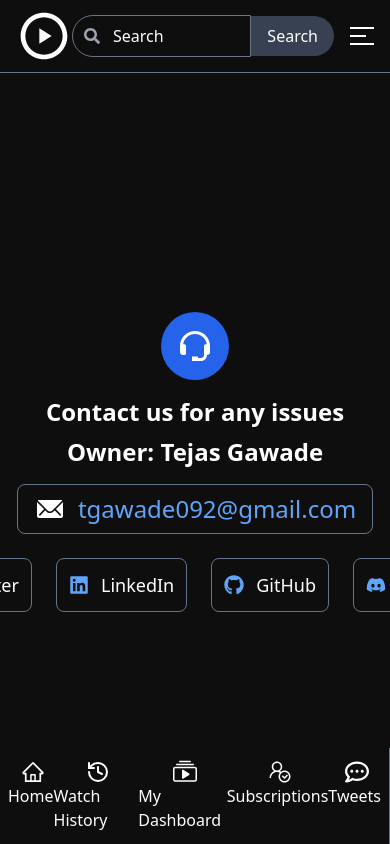
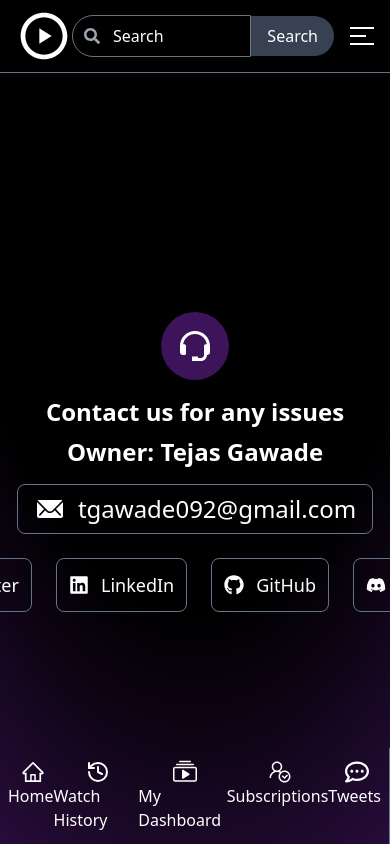
Before and after one commit to tejasg99/StreamTube-frontend, a React (Vite) app: page /support in a window 390 px wide. Built offline with nearby package versions, Linux system fonts and the light colour scheme; no server answers; what @fvilers/disable-react-devtools would draw is missing.

Commit message:
UI fixes

```diff
--- a/src/App.jsx
+++ b/src/App.jsx
@@ -41,7 +41,7 @@ function App() {
   }
 
   return (
-    <div className="h-screen overflow-y-auto bg-[#0e0e0e] text-white scrollbar-hide">
+    <div className="h-screen overflow-y-auto bg-[#0e0e0e] text-white scrollbar-hide [background:radial-gradient(125%_125%_at_50%_10%,#000_50%,#3d135a_100%)]">
       <Header />
       <div className="flex min-h-[calc(100vh-66px)] sm:min-h-[calc(100vh-82px)]">
         <Sidebar />
--- a/src/api/authAPI.js
+++ b/src/api/authAPI.js
@@ -27,7 +27,7 @@ instance.interceptors.response.use(
 
     async(error) => {
         const originalRequest = error.config;
-        if(error?.response?.data?.error === "jwt expired" && !originalRequest._retry) {
+        if(error?.response?.data === "jwt expired" && !originalRequest._retry) {
             originalRequest._retry = true
             try {
                 console.log("Access token is being refreshed")
--- a/src/components/Header/Header.jsx
+++ b/src/components/Header/Header.jsx
@@ -67,7 +67,7 @@ function Header() {
   }, [location.pathname]);
 
   return (
-    <header className="z-[9999] sticky inset-x-0 top-0 w-full text-white bg-[#0e0e0e] px-4 border-b border-b-slate-500">
+    <header className="z-[9999] sticky inset-x-0 top-0 w-full text-white bg-black px-4 border-b border-b-slate-500">
       <nav className="flex justify-between items-center py-2">
         <Link to="/" className="flex items-center w-2/12">
           <Logo className="shrink-0 sm:w-[8rem]" mobile={true} />
--- a/src/components/Sidebar.jsx
+++ b/src/components/Sidebar.jsx
@@ -64,7 +64,7 @@ function Sidebar() {
 
   return (
     <aside
-      className={`z-40 group absolute border-r border-r-slate-500 inset-x-0 bottom-0 w-full shrink-0 bg-[#0e0e0e] px-2 py-2 sm:absolute sm:inset-y-0 sm:max-w-[70px] sm:py-6 sm:hover:max-w-[250px] ${
+      className={`z-40 group absolute border-r border-r-slate-500 inset-x-0 bottom-0 w-full shrink-0 bg-transparent px-2 py-2 sm:absolute sm:inset-y-0 sm:max-w-[70px] sm:py-6 sm:hover:max-w-[250px] ${
         fullSize ? "lg:sticky lg:max-w-[250px]" : ""
       }`}
     >
--- a/src/pages/Channel/ChannelAbout.jsx
+++ b/src/pages/Channel/ChannelAbout.jsx
@@ -51,11 +51,11 @@ function ChannelAbout() {
   return (
     <div className='text-white p-6 rounded-lg shadow-lg max-w-md'>
         {" "}
-        <h2 className='text-xl font-semibold mb-4 text-blue-300'>About</h2>
-        <h1 className='text-3xl font-semibold mb-4 text-blue-500'>
+        <h2 className='text-xl font-semibold mb-4 text-slate-50'>About</h2>
+        <h1 className='text-3xl font-semibold mb-4 text-white'>
             {channel?.fullname}
         </h1>
-        <p className=" mb-4 text-blue-500">
+        <p className=" mb-4 text-slate-300">
             {channelAbout?.description || "No description provided for this channel"}
         </p>
         <div className='space-y-3'>
@@ -63,11 +63,11 @@ function ChannelAbout() {
             {channelDetails.map((detail, index) => (
                 <div key={index} className='flex items-center'>
                     {" "}
-                    <detail.icon className="text-blue-400 mr-3 text-xl" />{" "}
+                    <detail.icon className="text-slate-200 mr-3 text-xl" />{" "}
                     {detail.link ? (
                         <Link
                         to={detail.link}
-                        className='text-purple-200 hover:text-blue-400 transition duration-300'>
+                        className='text-slate-300 hover:text-white transition duration-300'>
                             {detail.text}
                         </Link>
                     ):(
--- a/src/pages/Home.jsx
+++ b/src/pages/Home.jsx
@@ -38,7 +38,7 @@ function Home() {
 
   return (
     <>
-      <section className='w-full bg-[#0e0e0e] pb-[70px] sm:ml-[70px] sm:pb-0 lg:ml-0'>
+      <section className='w-full bg-transparent pb-[70px] sm:ml-[70px] sm:pb-0 lg:ml-0'>
         <div className='grid grid-cols-[repeat(auto-fit,_minmax(300px,_1fr))] gap-4 p-4'>
           {isFetched &&
           data?.pages.map((page, index) => {
--- a/src/pages/Support.jsx
+++ b/src/pages/Support.jsx
@@ -26,7 +26,7 @@ const Support = () => {
     <section className="w-full flex justify-start items-center">
       <div className="bg-transparent text-white p-8 rounded-lg  w-full">
         <div className="flex flex-col items-center mb-6">
-          <div className="bg-blue-600 p-4 rounded-full mb-4">
+          <div className="bg-[#3d135a] p-4 rounded-full mb-4">
             <BiSupport className="text-4xl" />
           </div>
 
@@ -38,7 +38,7 @@ const Support = () => {
           </h4>
           <div className="flex gap-3 items-center border border-slate-500 rounded-lg px-4 py-2 mt-2">
             <IoIosMail  className="text-white w-8 h-8" />
-            <p className="text-blue-400 text-2xl">{personalInfo.email}</p>
+            <p className="text-white text-2xl">{personalInfo.email}</p>
           </div>
         </div>
         <div className="flex justify-center items-center gap-6">
@@ -48,9 +48,9 @@ const Support = () => {
               href={link.url}
               target="_blank"
               rel="noopener noreferrer"
-              className="flex items-center p-3 bg-transparent border border-slate-500 rounded-lg hover:bg-blue-700 transition duration-300"
+              className="flex items-center p-3 bg-transparent border border-slate-500 rounded-lg hover:bg-[#3d135a] transition duration-300"
             >
-              <link.icon className="text-blue-400 mr-3 text-xl" />
+              <link.icon className="text-white mr-3 text-xl" />
               <span className="text-lg">{link.name}</span>
             </a>
           ))}
```
